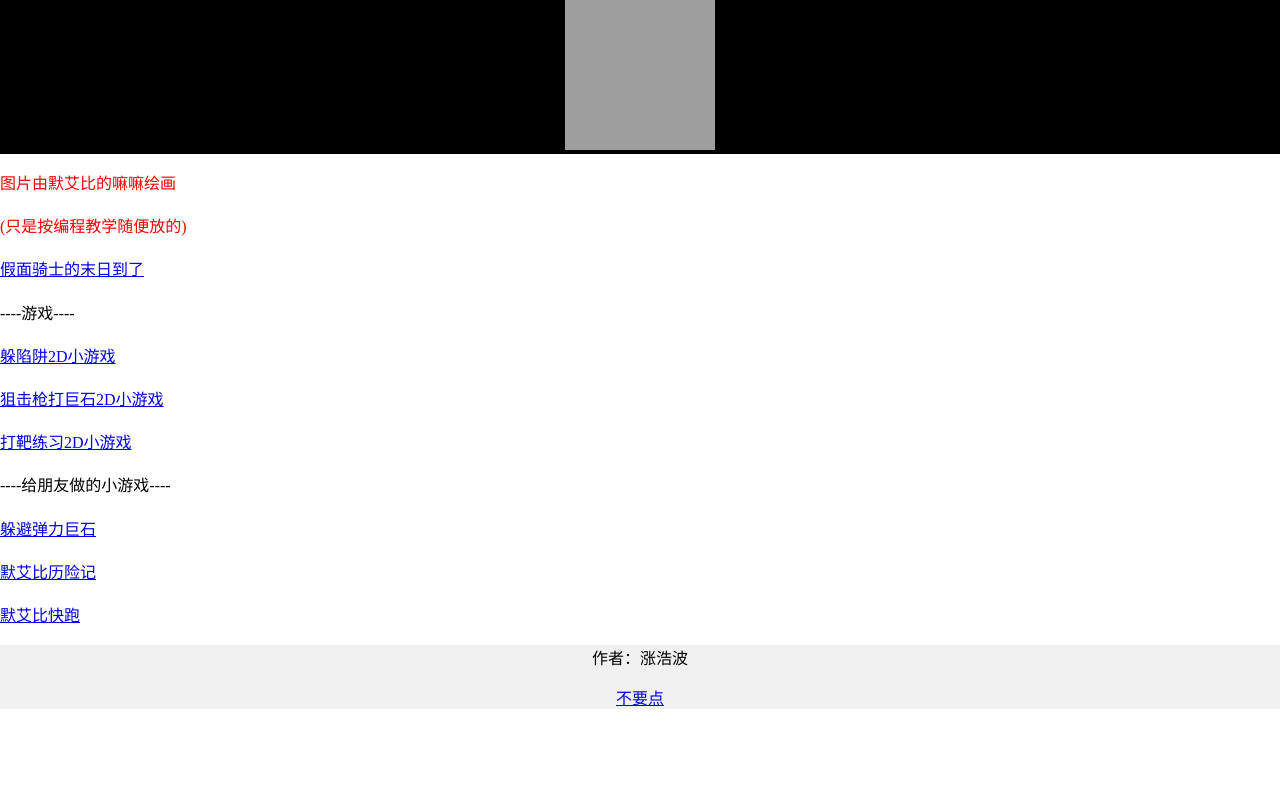
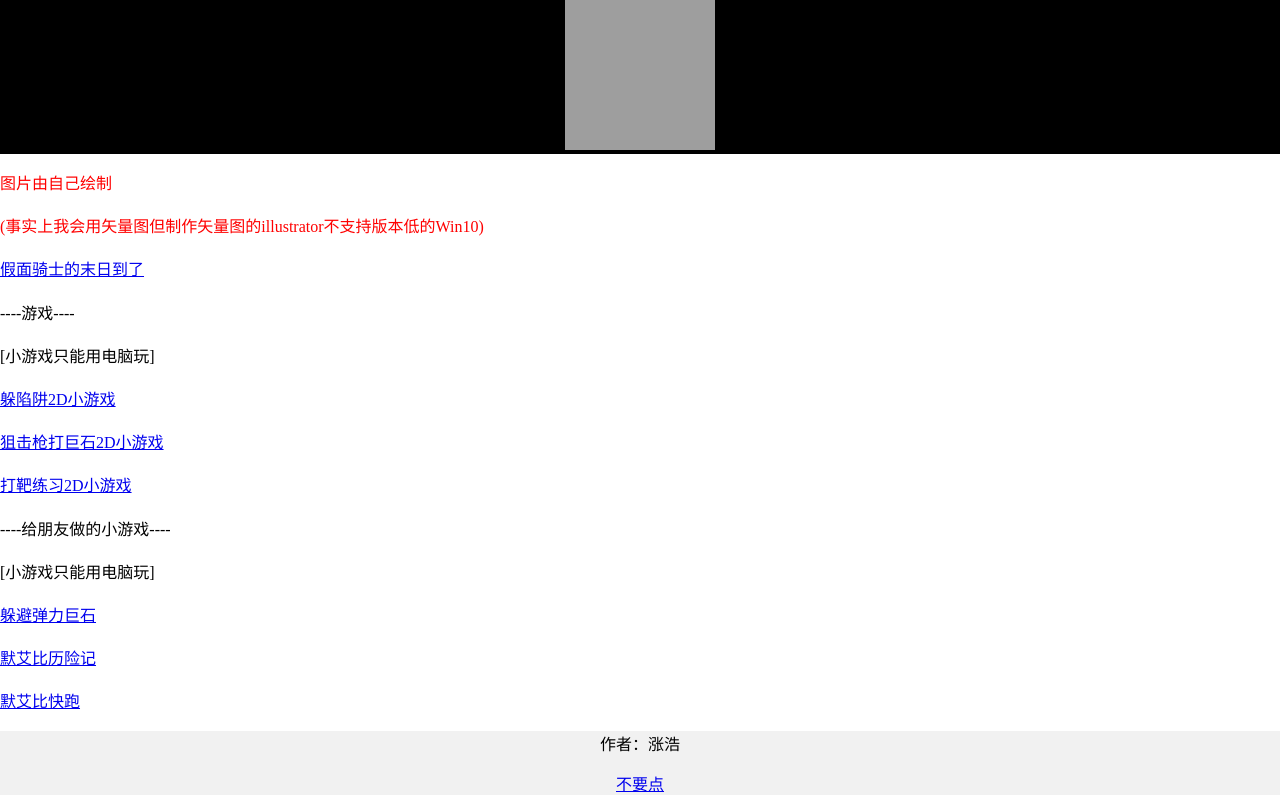
Before and after one commit to Haohaoz0511/my_website, a plain HTML site: page index.html in a window 1280 px wide. Drawn offline with Linux system fonts and the light colour scheme; grey boxes are pictures that could not be loaded.

Commit message:
Add files via upload

```diff
--- a/index.html
+++ b/index.html
@@ -3,7 +3,7 @@
   <head>
     <meta charset="utf-8">
     <meta name="viewport" content="width=device-width, initial-scale=1" />
-    <title>apple</title>
+    <title>ZHH</title>
     <style>
       body {
         margin: 0;
@@ -15,7 +15,7 @@
     background-color: #000000;
     text-align: center;
     padding: 40xp;">
-     <img src="https://i.imgs.ovh/2025/11/09/7igR81.jpeg" alt="默艾比" width="150xp" height="150xp">
+     <img src="https://i.imgs.ovh/2026/04/25/arqCP4.png" alt="zh" width="150xp" height="150xp">
    </div>
    <div style="
    max-width: 700xp;
@@ -23,8 +23,8 @@
    padding: 150xp;
    line-height: 1.7;
    color: red">
-     <p>图片由默艾比的嘛嘛绘画</p>
-     <p>(只是按编程教学随便放的)</p>
+     <p>图片由自己绘制</p>
+     <p>(事实上我会用矢量图但制作矢量图的illustrator不支持版本低的Win10)</p>
      <a href="https://www.bilibili.com/video/BV1MK411J7aF/?spm_id_from=333.1387.favlist.content.click&vd_source=ce8ff94dcffab4f217c12c987744ad91">
      假面骑士的末日到了
      </a>
@@ -36,6 +36,7 @@
    line-height: 1.7;
    color: rgb(0, 0, 0)">
    <p>----游戏----</p>
+   <p>[小游戏只能用电脑玩]</p>
      <a href=" https://haohaoz0511.github.io/game/">
       躲陷阱2D小游戏
      </a>
@@ -55,6 +56,7 @@
    line-height: 1.7;
    color: rgb(0, 0, 0)">
    <p>----给朋友做的小游戏----</p>
+   <p>[小游戏只能用电脑玩]</p>
      <a href=" https://haohaoz0511.github.io/game2/">
       躲避弹力巨石
      </a>
@@ -71,7 +73,7 @@
     background-color: #f1f1f1;
     text-align: center;
     padding: 40xp;">
-    <p>作者：涨浩波</p>
+    <p>作者：涨浩</p>
     <a href="https://www.bilibili.com/video/BV1GJ411x7h7/?spm_id_from=333.337.search-card.all.click&vd_source=ce8ff94dcffab4f217c12c987744ad91">
     不要点
     </a>
```
